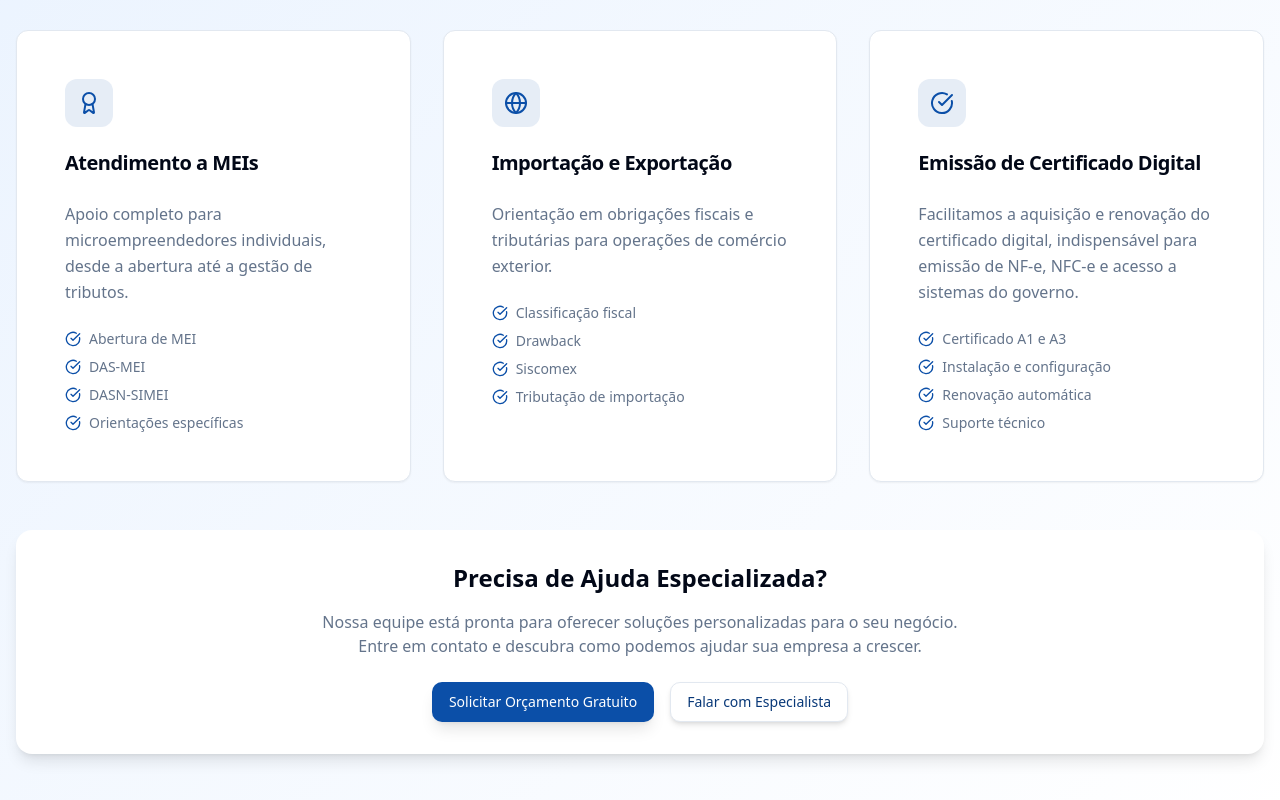
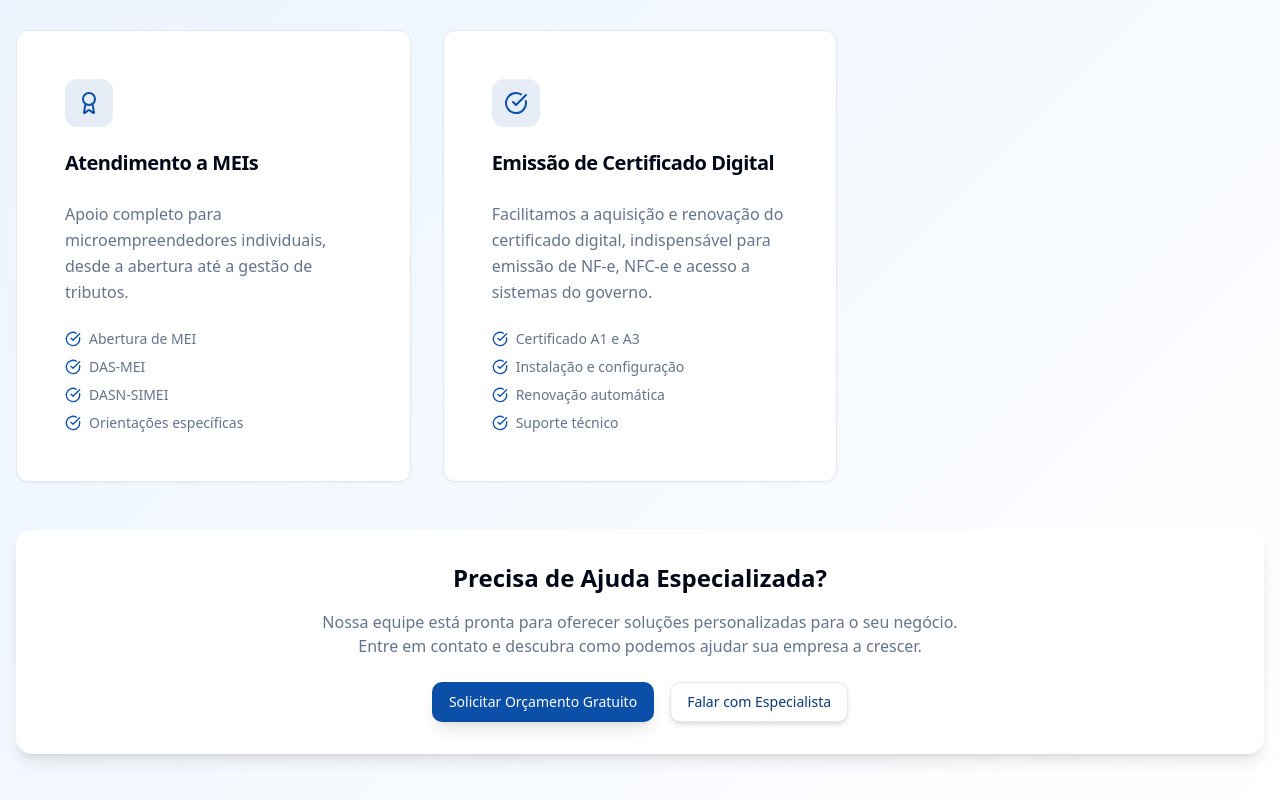
Before and after one commit to DevZipMateus/freschi-dell-showcase, a React (Vite) app: page / in a window 1280 px wide. Shown: the part 5370-6170 px from the top of the page. Built offline with nearby package versions, Linux system fonts and the light colour scheme.

Commit message:
Remover importação e exportação dos serviços

```diff
--- a/src/components/Services.tsx
+++ b/src/components/Services.tsx
@@ -7,7 +7,6 @@ import {
   Users,
   Shield,
   TrendingUp,
-  Globe,
   Award,
   Banknote,
   Building,
@@ -78,12 +77,6 @@ const Services = () => {
       title: 'Atendimento a MEIs',
       description: 'Apoio completo para microempreendedores individuais, desde a abertura até a gestão de tributos.',
       features: ['Abertura de MEI', 'DAS-MEI', 'DASN-SIMEI', 'Orientações específicas']
-    },
-    {
-      icon: Globe,
-      title: 'Importação e Exportação',
-      description: 'Orientação em obrigações fiscais e tributárias para operações de comércio exterior.',
-      features: ['Classificação fiscal', 'Drawback', 'Siscomex', 'Tributação de importação']
     },
     {
       icon: CheckCircle,
```
